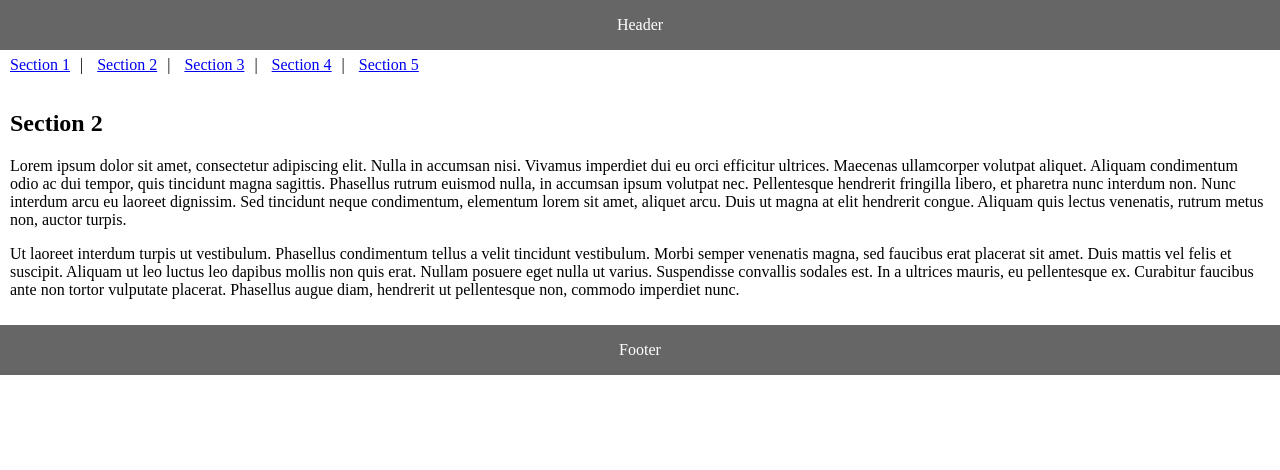
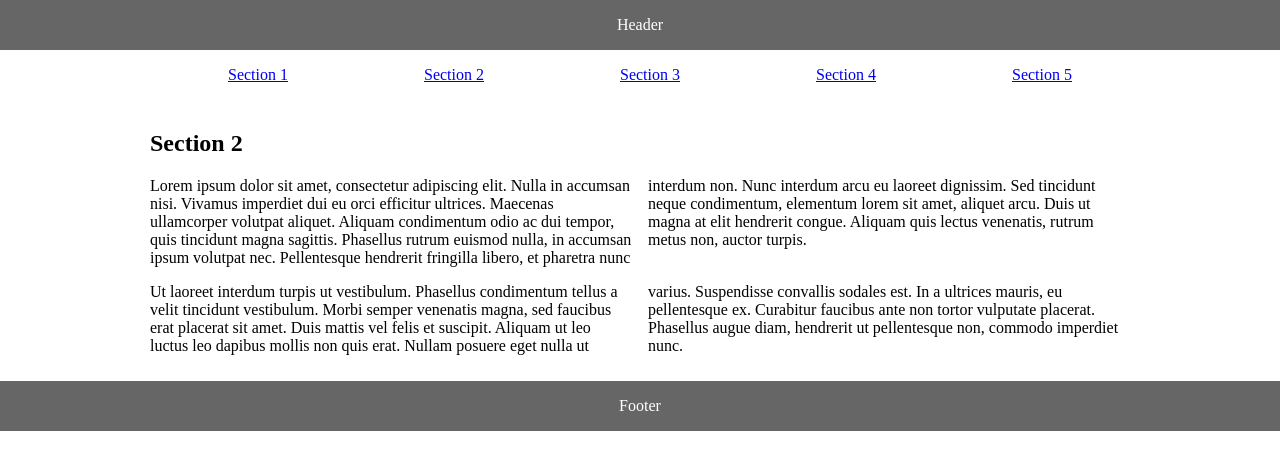
Before and after one commit to jillmoreno/jilliennemoreno.com, a website: page index.html in a window 1280 px wide. Both pictures are taken after a click on the link "Section 2". Drawn offline with Linux system fonts and the light colour scheme.

Commit message:
Tinker with columns, set section1 as the default tab

```diff
--- a/index.html
+++ b/index.html
@@ -2,6 +2,9 @@
     <head>
         <title>Jillienne Moreno</title>
         <link rel="stylesheet" href="style.css" />
+        <script type="text/ecmascript">
+            location = location.hash || "#section-1";
+        </script>
     </head>
     <body>
         <header>Header</header>
@@ -17,7 +20,7 @@
         </nav>
 
         <main>
-            <section id="section-1">
+            <section id="section-1" class="tab tab-default">
                 <h2>Section 1</h2>
                 <p>
                     Lorem ipsum dolor sit amet, consectetur adipiscing elit. Donec luctus erat dui, sed eleifend mi
@@ -37,7 +40,7 @@
                 </p>
             </section>
 
-            <section id="section-2">
+            <section id="section-2" class="tab">
                 <h2>Section 2</h2>
                 <p>
                     Lorem ipsum dolor sit amet, consectetur adipiscing elit. Nulla in accumsan nisi. Vivamus imperdiet
@@ -58,7 +61,7 @@
                 </p>
             </section>
 
-            <section id="section-3">
+            <section id="section-3" class="tab">
                 <h2>Section 3</h2>
                 <p>
                     Lorem ipsum dolor sit amet, consectetur adipiscing elit. Duis at ex egestas, accumsan risus in,
@@ -80,7 +83,7 @@
                 </p>
             </section>
 
-            <section id="section-4">
+            <section id="section-4" class="tab">
                 <h2>Section 4</h2>
                 <p>
                     Lorem ipsum dolor sit amet, consectetur adipiscing elit. In sed urna ac tortor tincidunt euismod non
@@ -102,7 +105,7 @@
                 </p>
             </section>
 
-            <section id="section-5">
+            <section id="section-5" class="tab">
                 <h2>Section 5</h2>
                 <p>
                     Lorem ipsum dolor sit amet, consectetur adipiscing elit. Proin interdum tincidunt euismod. Sed neque
--- a/style.css
+++ b/style.css
@@ -17,39 +17,36 @@ nav > ul {
     padding: 0;
     line-height: 30px;
     margin: 0 10px;
+
+    display: flex;
+    width: 100%;
 }
 
 nav > ul > li {
+    flex-grow: 1;
     display: inline-block;
-}
-
-nav > ul > li:after {
-    content: "|";
-    padding: 0 10px;
-}
-
-nav > ul > li:last-child:after {
-    content: "";
-    padding: 0;
+    text-align: center;
 }
 
 main {
     flex-grow: 1;
-    margin: 10px;
 }
 
-#section-1,
-#section-2,
-#section-3,
-#section-4,
-#section-5 {
+nav,
+main {
+    width: 100%;
+    max-width: 980px;
+    margin: 10px auto;
+}
+
+section {
     display: none;
 }
 
-#section-1:target,
-#section-2:target,
-#section-3:target,
-#section-4:target,
-#section-5:target {
+section:target {
     display: block;
 }
+
+p {
+    column-count: 2;
+}
```
